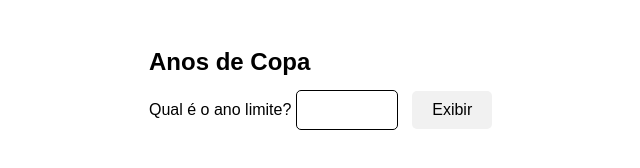
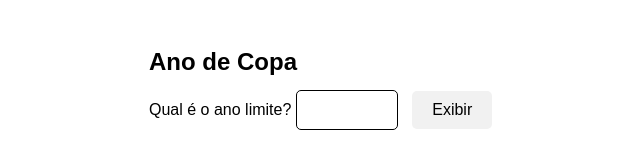
Before and after one commit to codebuenozy/alura-logica-ano-de-copa, a plain HTML site: page index.html in a window 1280 px wide. Shown: the full height of the page, 191-831 px from the left. Drawn offline with Linux system fonts and the light colour scheme.

Commit message:
Alterado Title

```diff
--- a/index.html
+++ b/index.html
@@ -3,14 +3,14 @@
 	<head>
 		<meta charset="UTF-8" />
 		<meta name="viewport" content="width=device-width, initial-scale=1.0" />
-		<title>Anos de Copa</title>
+		<title>Ano de Copa</title>
 
 		<link rel="stylesheet" href="./assets/style/style.css">
 
 	</head>
 	<body>
 	    <main>
-		<h1>Anos de Copa</h1>
+		<h1>Ano de Copa</h1>
 		<form>
 			<label for="limite">Qual é o ano limite?</label>
 			<input type="number" id="limite" name="limite" />
```
